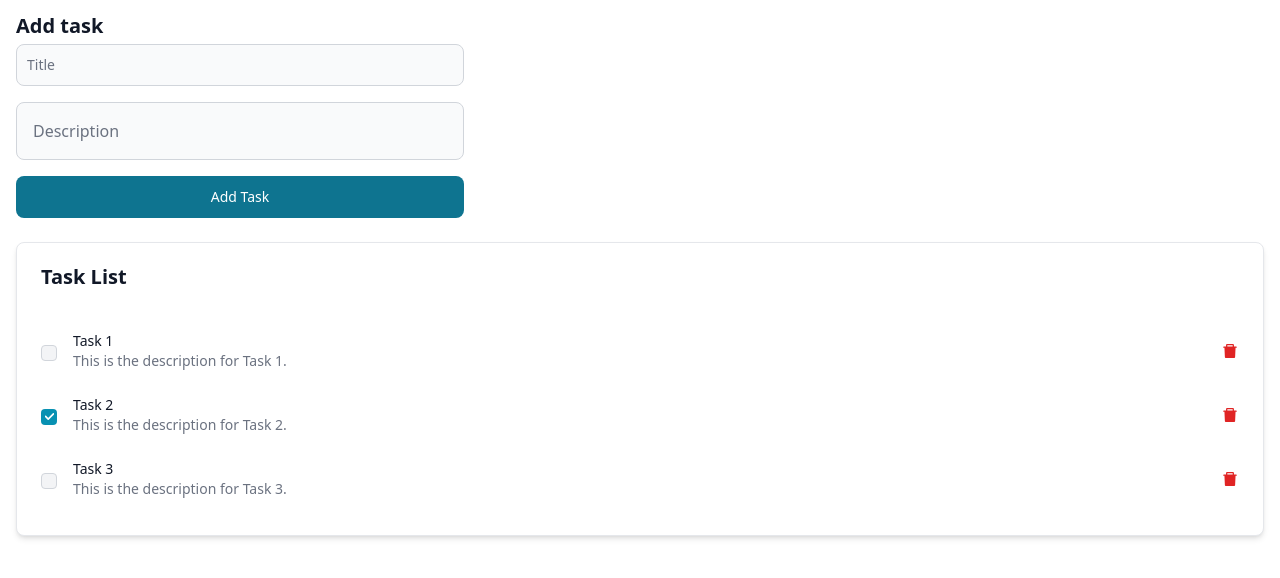
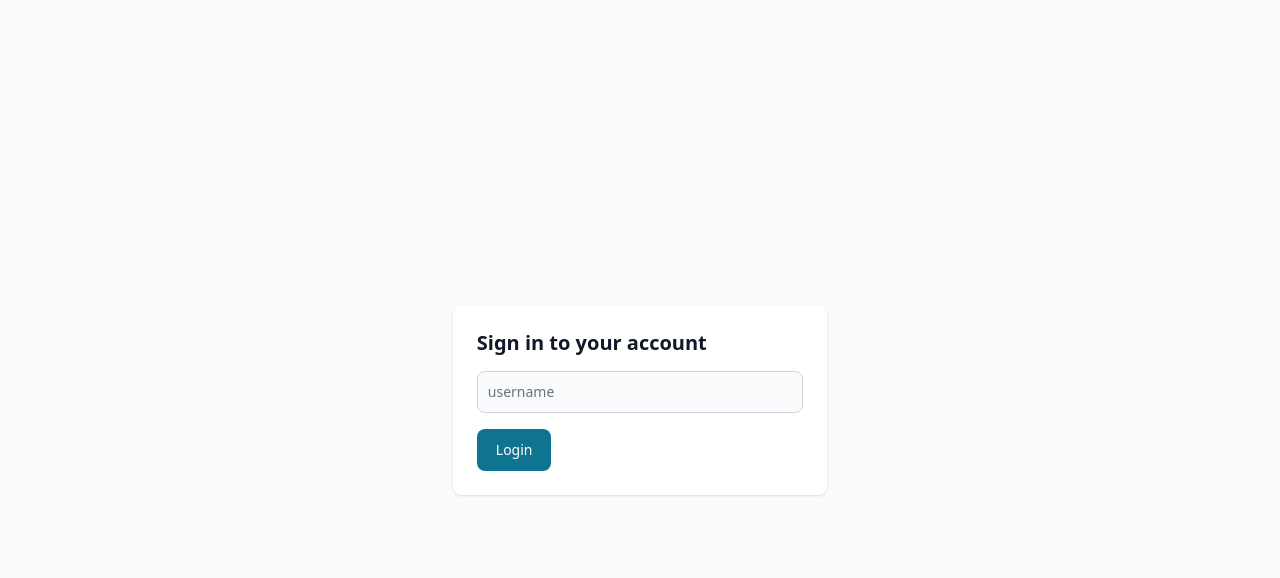
Before and after one commit to staz6/ff-test, a React (Vite) app: page / in a window 1280 px wide. Shown: the top 578 px of the page. Built offline with nearby package versions, Linux system fonts and the light colour scheme.

Commit message:
feat: implement basic login page

```diff
--- a/src/app/app.tsx
+++ b/src/app/app.tsx
@@ -1,8 +1,10 @@
+import LoginPage from "./pages/LoginPage";
 import TaskPage from "./pages/TaskPage";
 
 const App = (): JSX.Element => {
   return (
-    <TaskPage/>
+    // <TaskPage/>
+    <LoginPage/>
   );
 };
 
--- /dev/null
+++ b/src/app/pages/LoginPage/index.tsx
@@ -0,0 +1,28 @@
+import { Button, TextInput } from "flowbite-react";
+
+const LoginPage = () => {
+  return (
+    <section className="flex bg-gray-50 dark:bg-gray-900 w-full h-screen">
+      <div
+        className="flex flex-col items-center justify-center px-6 py-8 mx-auto md:h-screen lg:py-0"
+        style={{ width: "33%" }}
+      >
+        <div className="w-full bg-white rounded-lg shadow dark:border md:mt-0 sm:max-w-md xl:p-0 dark:bg-gray-800 dark:border-gray-700">
+          <div className="p-6 space-y-4 md:space-y-6 sm:p-8">
+            <h1 className="text-xl font-bold leading-tight tracking-tight text-gray-900 md:text-2xl dark:text-white">
+              Sign in to your account
+            </h1>
+            <div>
+              <TextInput placeholder="username" />
+            </div>
+            <Button type="submit" className="w-44">
+              Login
+            </Button>
+          </div>
+        </div>
+      </div>
+    </section>
+  );
+};
+
+export default LoginPage;
```
